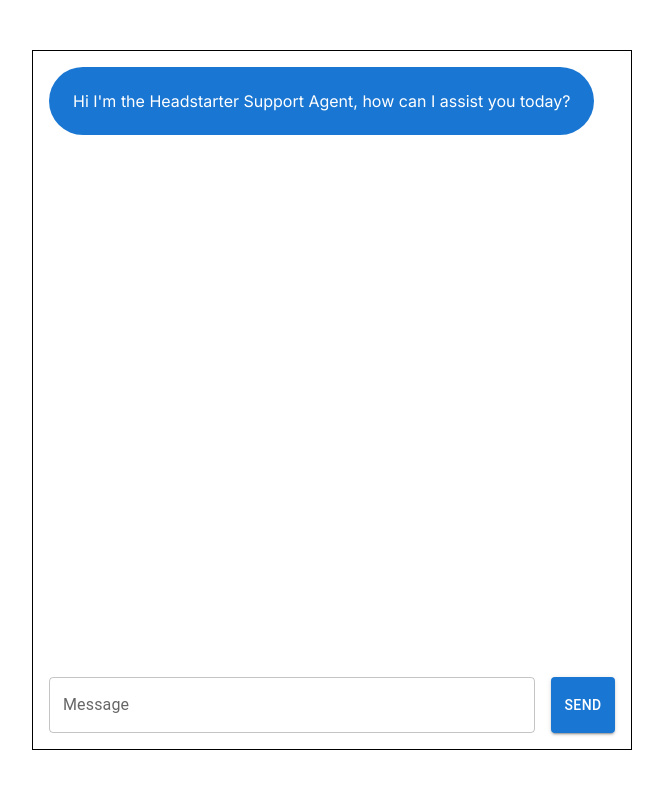
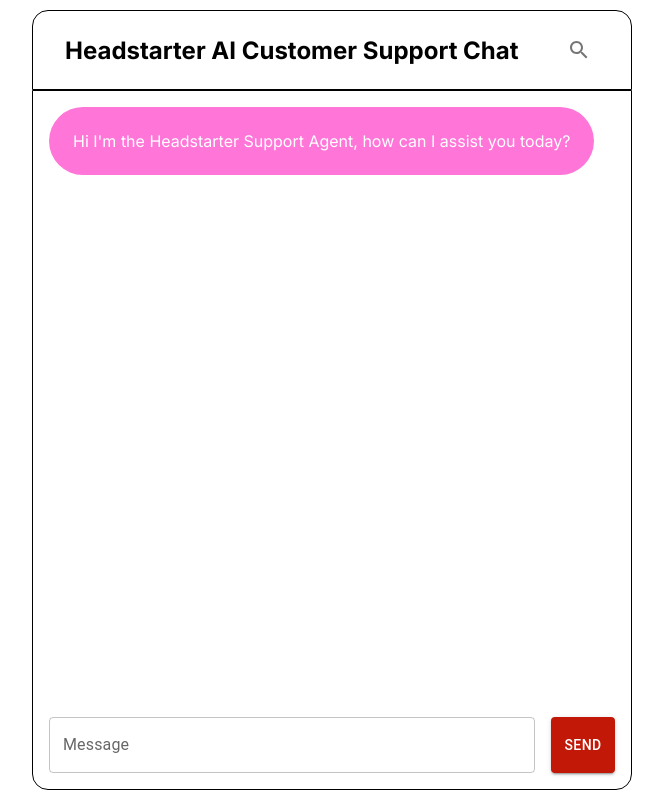
Before and after one commit to XWANG032/Chat, a Next.js app: page / in a window 1280 px wide. Shown: the whole page, without its empty margins (308-971 px from the left). Built offline with nearby package versions, Linux system fonts and the light colour scheme.

Commit message:
Added a search feature as well as some styling

```diff
--- a/app/page.js
+++ b/app/page.js
@@ -1,7 +1,10 @@
 'use client'
 import Image from "next/image";
-import {useState} from 'react'
-import {Box, Stack, Button, TextField} from '@mui/material'
+import React, {useState, useRef} from 'react'
+import {Box, Stack, Button, TextField, InputAdornment } from '@mui/material'
+import IconButton from '@mui/material/IconButton'
+import SearchIcon from '@mui/icons-material/Search'
+import CloseIcon from '@mui/icons-material/Close'
 
 export default function Home() {
   const [messages, setMessages] = useState([{
@@ -9,15 +12,43 @@
     content: `Hi I'm the Headstarter Support Agent, how can I assist you today?`,
   }])
 
-  const [message, setMessage] = useState('')
+  const [message, setMessage] = useState('');
+  const [showSearch, setSearch] = useState(false);
+  const [searchTerm, setSearchTerm] = useState('');
+  const messageRefs = useRef([]);
+  const [messageId, setMessageId] = useState(0);
+  const [matchedIndices, setMatchedIndices] = useState([]);
+
+
+  const handleSearchView = () =>{
+    setSearch(!showSearch)
+    setSearchTerm('');
+    setMatchedIndices([]);
+  };
+
+  const searchMessage = () => {
+    const filteredIndices = messages.map((msg, index) =>
+      msg.content.toLowerCase().includes(searchTerm.toLowerCase()) ? index : -1
+    ).filter(index => index !== -1);
+
+    setMatchedIndices(filteredIndices);
+
+    if (filteredIndices.length > 0) {
+      const firstMatchRef = messageRefs.current[filteredIndices[0]];
+      if (firstMatchRef && firstMatchRef.current) {
+        firstMatchRef.current.scrollIntoView({ behavior: 'smooth', block: 'start' });
+      }
+    }
+  };
 
   const sendMessage = async()=>{
-    setMessage('')
     setMessages((messages)=>[
       ...messages,
-      {role:'user', content: message},
-      {role: 'assistant', content: ''},
+      {role:'user', content: message, id: messageId},
+      {role: 'assistant', content: '', id: messageId + 1},
     ])
+    setMessage('')
+    /***
     const response = await fetch('/api/chat', {
       method: "POST",
       headers: {
@@ -48,6 +79,8 @@
         return reader.read().then(processText)
       })
     })
+      */
+    setMessageId(prevId => prevId + 2);
   }
 
   return (
@@ -58,29 +91,100 @@
       flexDirection="column"
       justifyContent="center"
       alignItems="center">
+        <Box
+        width = "600px"
+        height = "10vh"
+        display="flex"
+        justifyContent="space-between"
+        alignItems="center"
+        border="1px solid black"
+        paddingInlineStart={2}
+        paddingInlineEnd={2}
+        paddingTop={2}
+        paddingBottom={2}
+        style={{
+          borderTopLeftRadius: "16px",
+          borderTopRightRadius: "16px",
+        }}>
+        {
+          showSearch ? (
+            <Box
+            width = "600px"
+            height = "10vh"
+            display="flex"
+            justifyContent="space-between"
+            alignItems="center" >
+              <TextField variant="outlined" style={{width: "90%"}} placeholder = "Search..."
+              value = {searchTerm}
+              onChange={(e) => setSearchTerm(e.target.value)}
+              onKeyDown={(e) => {
+                if (e.key === 'Enter'){
+                  e.preventDefault();
+                  searchMessage();
+                }
+              }}>
+                Test
+              </TextField>
+              <IconButton onClick={handleSearchView} aria-label="close">
+                <CloseIcon />
+              </IconButton>
+            </Box>
+          ) : (
+            <Box
+            width = "600px"
+            height = "10vh"
+            display="flex"
+            justifyContent="space-between"
+            alignItems="center"
+            paddingInlineStart={2}
+            paddingInlineEnd={2}>
+              <h2>Headstarter AI Customer Support Chat</h2>
+              <IconButton onClick={handleSearchView} aria-label="search">
+                <SearchIcon />
+              </IconButton>
+            </Box>
+          )
+        }
+        </Box>
         <Stack
           direction="column"
           width="600px"
           height="700px"
           border="1px solid black"
           p={2}
-        spacing={3}>
+          spacing={3}
+          style = {{
+            borderBottomLeftRadius: "16px",
+            borderBottomRightRadius: "16px"
+          }}>
             <Stack
               direction="column"
               spacing={2}
               flexGrow={1}
               overflow="auto"
-            maxHeight="100%">
-            {messages.map((message, index) =>(
+              height="500px"
+              paddingRight={1}
+              >
+              {messages.map((message, index) => {
+                const messageRef = messageRefs.current[index] || React.createRef();
+                if (!messageRefs.current[index]) {
+                  messageRefs.current[index] = messageRef;
+                }
+
+                const isMatched = matchedIndices.includes(index);
+
+                return(
                   <Box key = {index} display="flex" justifyContent={
                     message.role==='assistant' ? 'flex-start' : 'flex-end'
-                }
+                  } ref={messageRef}
                   >
                     <Box
                       bgcolor={
-                      message.role==='assistant'
-                      ? 'primary.main'
-                      : 'secondary.main'
+                        isMatched
+                        ? 'purple'
+                        : message.role==='assistant'
+                        ? '#FF75D8'
+                        : '#7CF3A0'
                       }
                       color="white"
                       borderRadius={16}
@@ -89,7 +193,8 @@
                     {message.content}
                     </Box>
                   </Box>
-            ))}
+                );
+              })}
             </Stack>
             <Stack direction="row" spacing={2}>
               <TextField
@@ -103,7 +208,7 @@
                   }
                 }}
                 />
-            <Button variant="contained" onClick={sendMessage}>
+              <Button variant="contained" onClick={sendMessage} style={{backgroundColor: "#C21807"}}>
                 Send
               </Button>
             </Stack>
```
Lines whose indentation alone changed are shown as unchanged.
